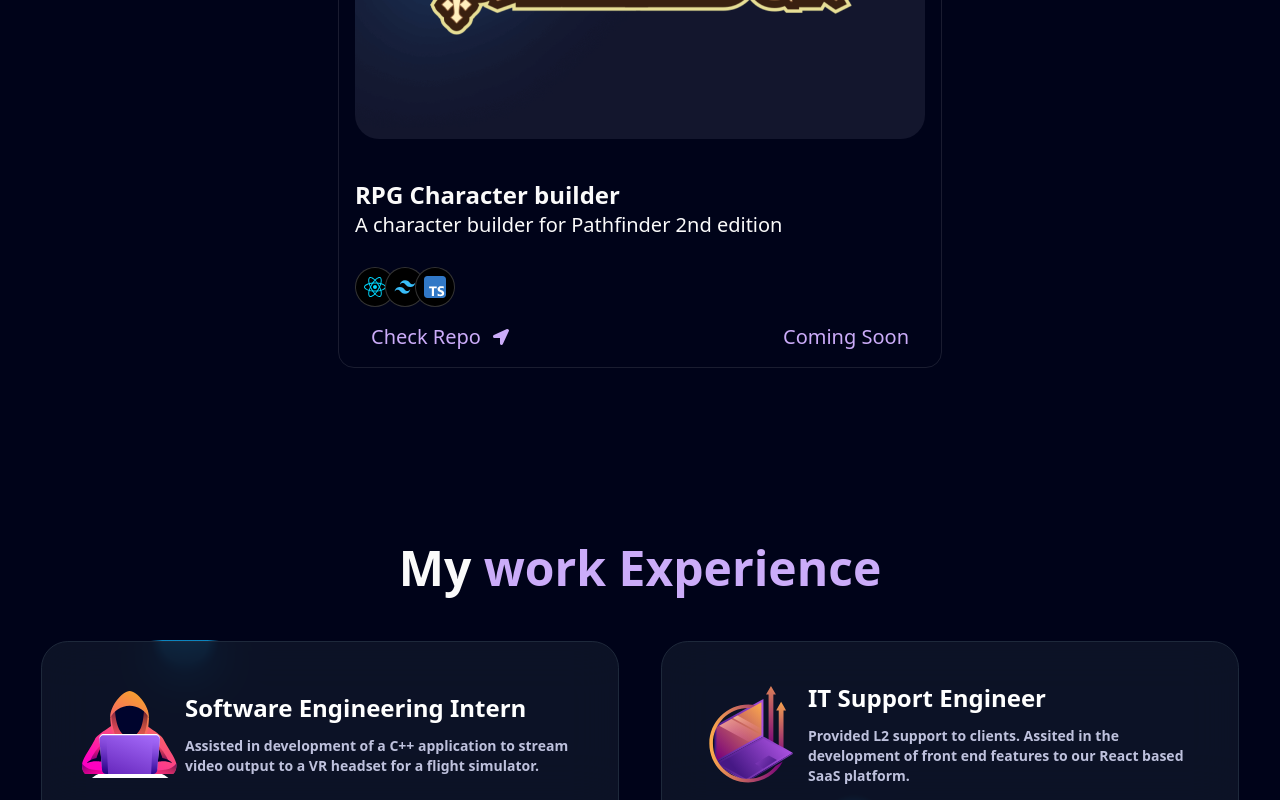
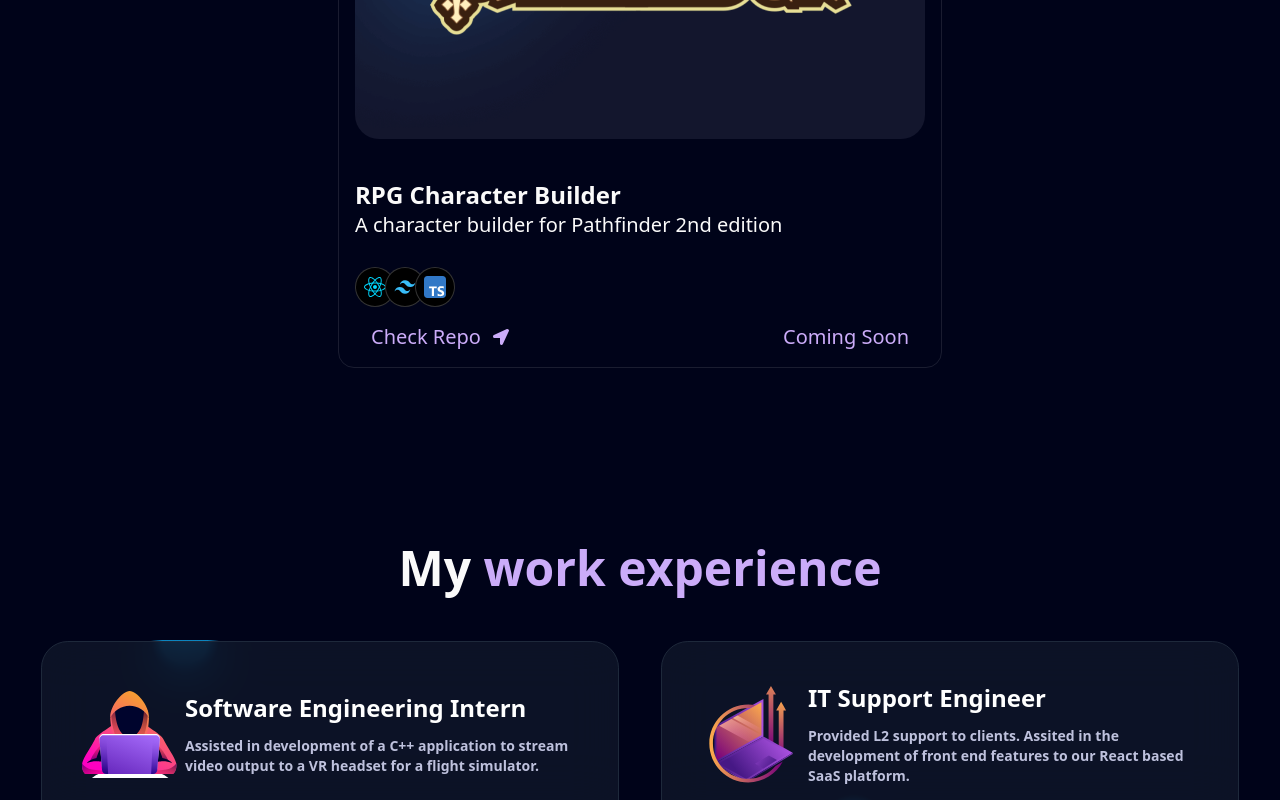
Before and after one commit to Jason-1/portfolio, a Next.js app: page / in a window 1280 px wide. Shown: the part 2252-3052 px from the top of the page. Built offline with nearby package versions, Linux system fonts and the light colour scheme.

Commit message:
Fixed inconsistent capitalisation

```diff
--- a/components/Experience.tsx
+++ b/components/Experience.tsx
@@ -7,7 +7,7 @@ const Experience = () => {
     <div className="py-20" id="experience">
       <h1 className="heading">
         My
-        <span className="text-purple"> work Experience</span>
+        <span className="text-purple"> work experience</span>
       </h1>
       <div className="w-full mt-12 grid lg:grid-cols-4 grid-cols-1 gap-10">
         {workExperience.map((card) => (
--- a/data/index.ts
+++ b/data/index.ts
@@ -51,7 +51,7 @@ export const gridItems = [
 
   {
     id: 5,
-    title: "Currently building an RPG character builder",
+    title: "Currently building an RPG Character Builder",
     description: "The Inside Scoop",
     className: "md:col-span-3 md:row-span-2",
     imgClassName: "absolute right-0 bottom-0 md:w-96 w-60",
@@ -83,7 +83,7 @@ export const projects = [
   },
   {
     id: 2,
-    title: "RPG Character builder",
+    title: "RPG Character Builder",
     des: "A character builder for Pathfinder 2nd edition",
     img: "Pathfinder_RPG.png",
     iconLists: ["/re.svg", "/tail.svg", "/ts.svg"],
```
